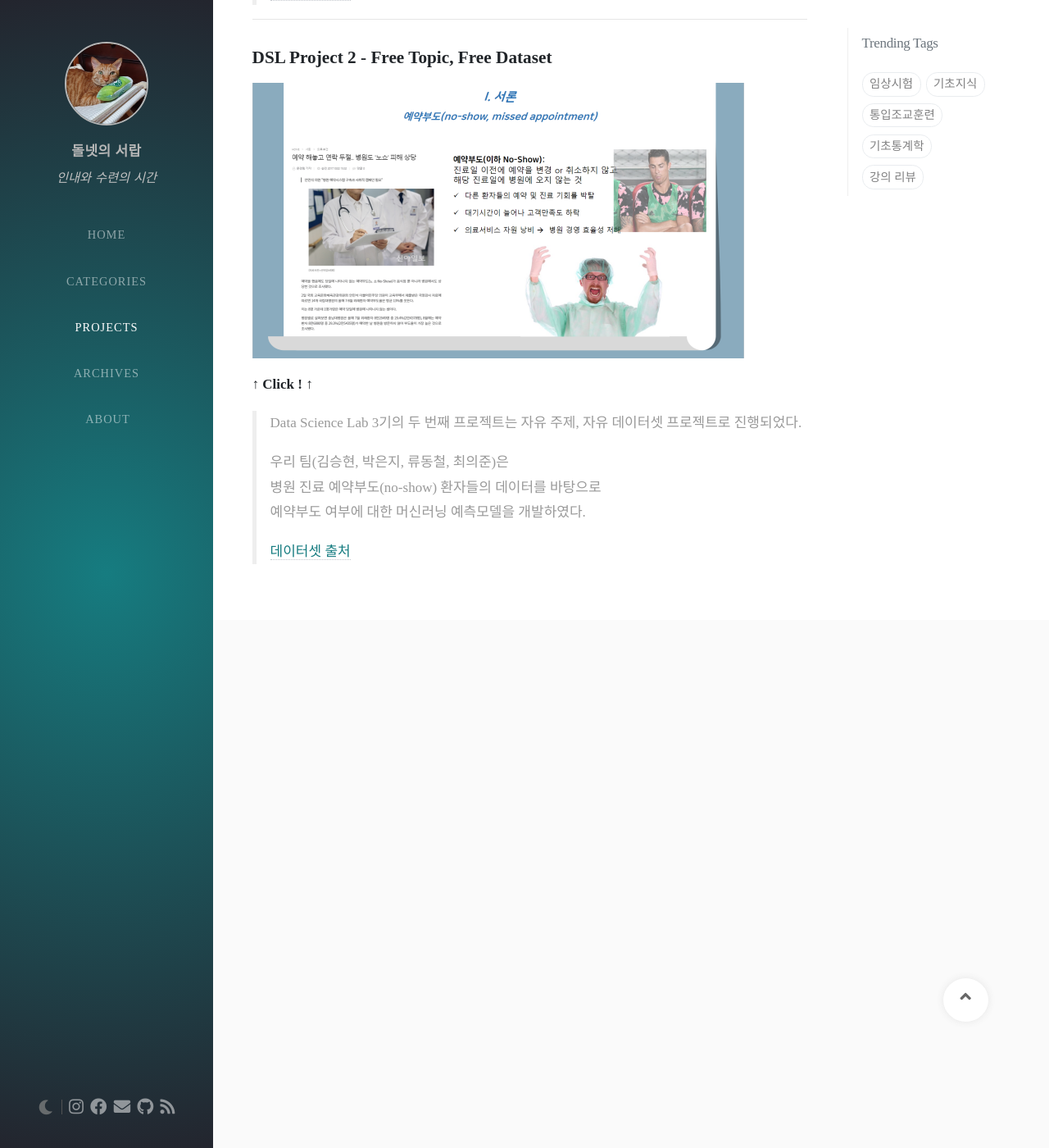
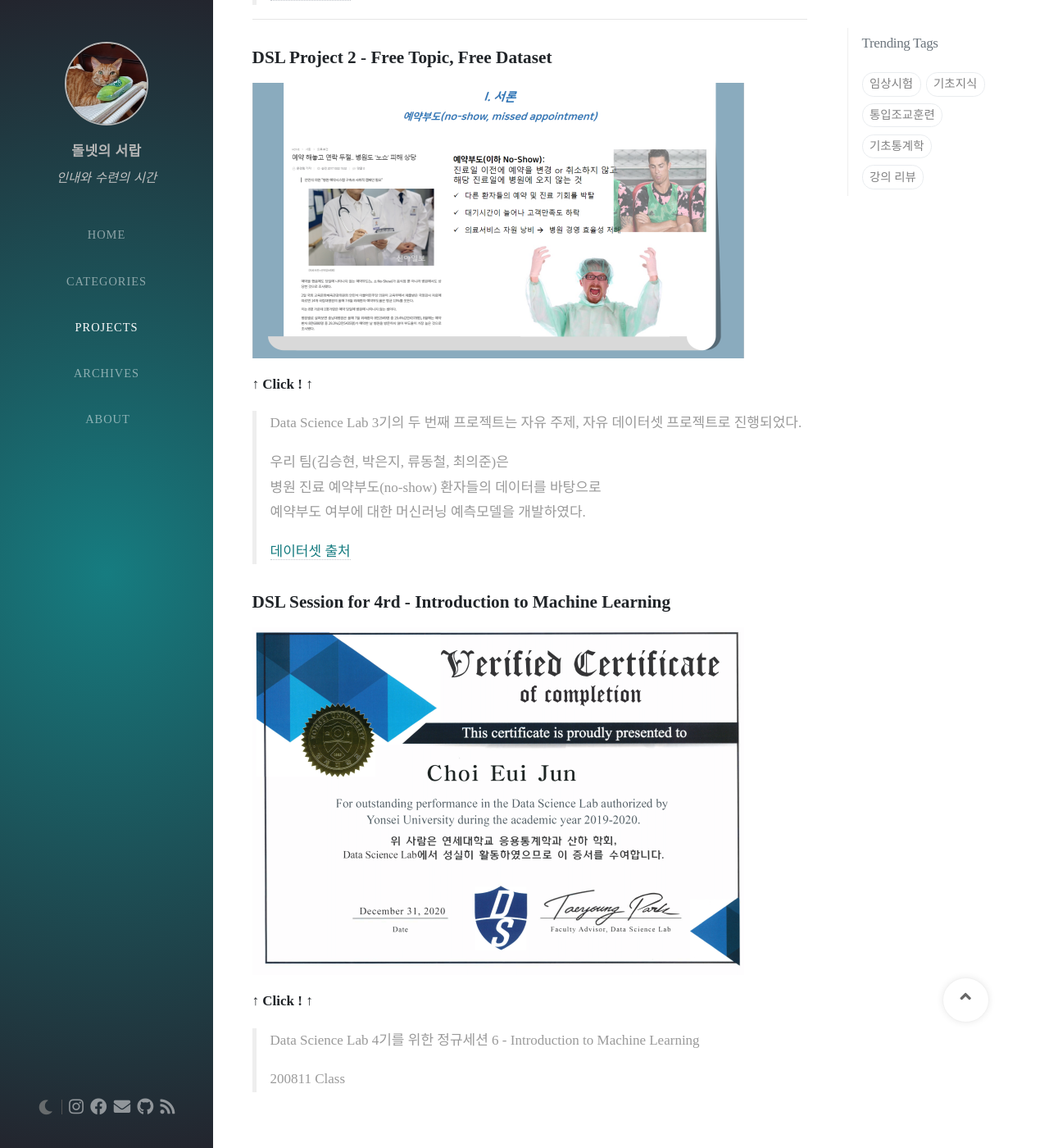
Before and after one commit to Johnnystats/Johnnystats.github.io, a Jekyll site: the page built from tabs/projects.md, in a window 1280 px wide and 1400 px high, scrolled down 914 px. Shown: the whole window at 82% size. Built offline with Jekyll 4.4.1, drawn with Linux system fonts in a browser that asks for light colours; nearby versions of some CDN libraries.

Commit message:
fix enters

```diff
--- a/tabs/projects.md
+++ b/tabs/projects.md
@@ -37,3 +37,15 @@ theme: jekyll-theme-dinky
 > 예약부도 여부에 대한 머신러닝 예측모델을 개발하였다.
 >
 > [데이터셋 출처](https://www.kaggle.com/joniarroba/noshowappointments)
+
+### **DSL Session for 4rd - Introduction to Machine Learning**
+
+[![DSL-certificate](\assets\img\project\DSL_certificate.png "Presentation Link")](https://www.youtube.com/watch?v=u4UQK2z_2jU&feature=emb_logo&ab_channel=YonseiDataScienceLab)
+
+**↑ Click ! ↑**
+
+> Data Science Lab 4기를 위한 정규세션 6 - Introduction to Machine Learning
+>
+>
+>
+> 200811 Class
```
Also changed, not shown: tabs/about.md (+5 -5 lines), assets/img/project/DSL_certificate.png (added).
